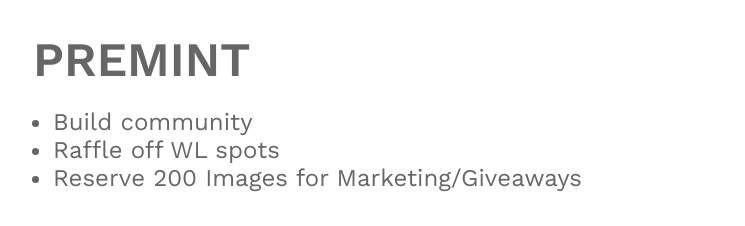
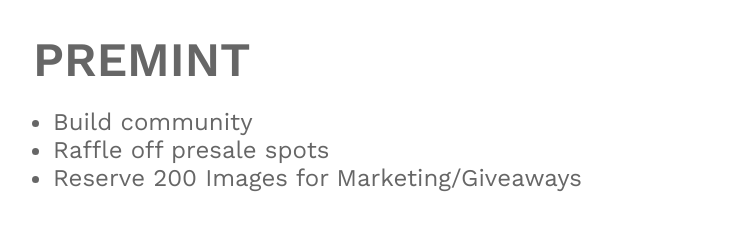
Before and after one commit to Tired-Moms/website-TM, a React (Create React App) app: page / in a window 1280 px wide. Shown: the part 4880-5106 px from the top of the page, without its empty margins (241-986 px from the left). Built offline with nearby package versions, Linux system fonts and the light colour scheme.

Commit message:
updateing whitelist word for presale

```diff
--- a/src/components/partialComponents/Faq.js
+++ b/src/components/partialComponents/Faq.js
@@ -23,8 +23,8 @@
 				<li>Who is eligible for pre-sale?</li>
 				<ul>
 					<li>
-						Presale will be available to the whitelist. Whitelist will total
-						2000 and will be allowed to mint 3 max.
+						Presale will be available to the presale. Presale will total 2000
+						and will be allowed to mint 3 max.
 					</li>
 				</ul>
 				<li>When is the reveal date?</li>
--- a/src/components/partialComponents/RoadMap.js
+++ b/src/components/partialComponents/RoadMap.js
@@ -7,7 +7,7 @@
 			<h3>PREMINT</h3>
 			<ul>
 				<li>Build community</li>
-				<li>Raffle off WL spots </li>
+				<li>Raffle off presale spots </li>
 				<li>Reserve 200 Images for Marketing/Giveaways</li>
 			</ul>
 			<h3>ROADMAP 1.0</h3>
```
